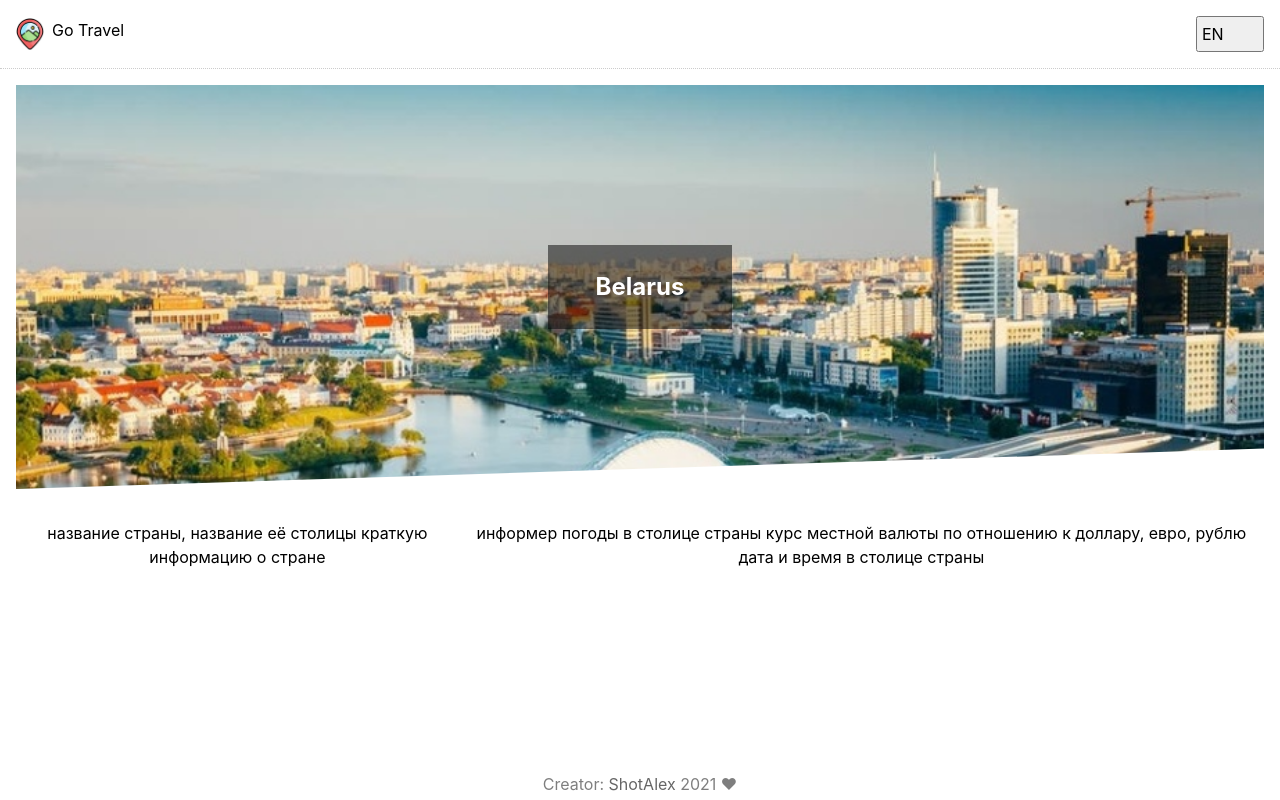
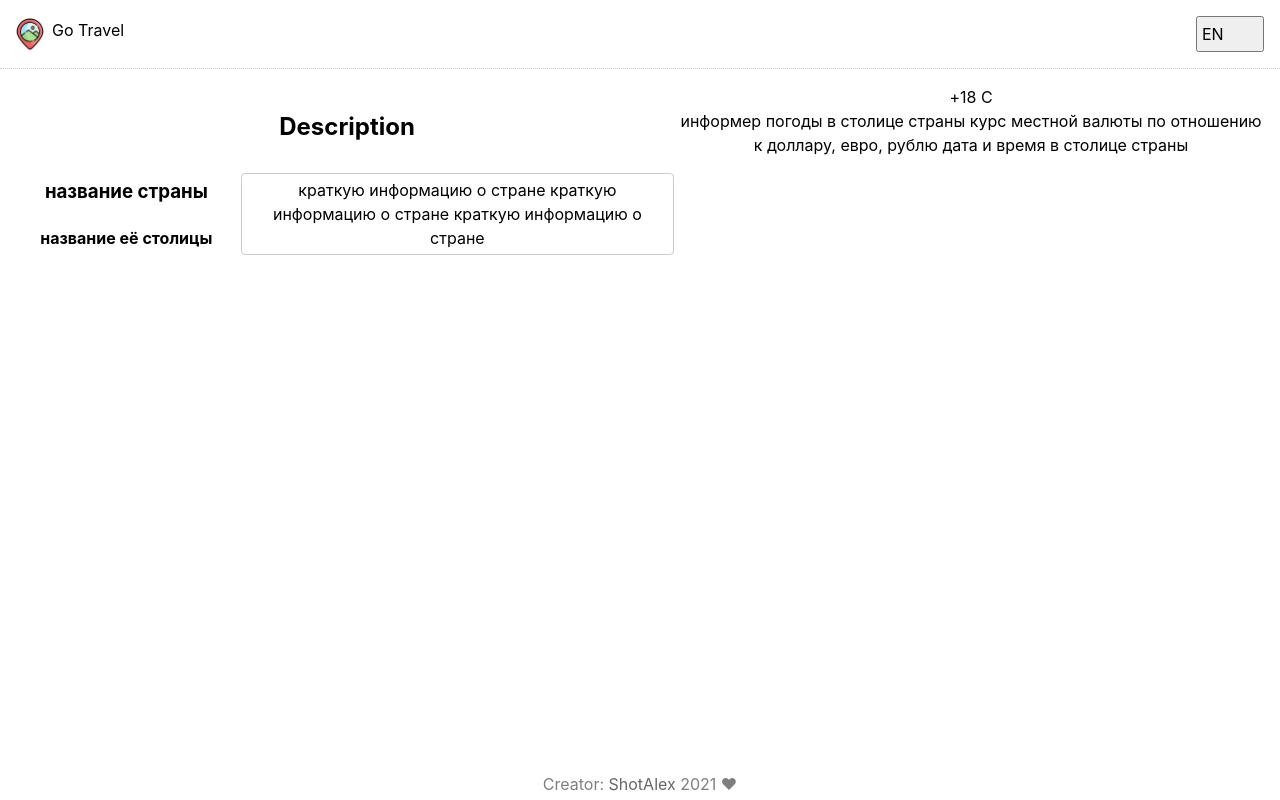
Before and after one commit to ShotAlex/travel-app, a React (Create React App) app: page /go in a window 1280 px wide. Built offline with nearby package versions, Linux system fonts and the light colour scheme.

Commit message:
feat: add basic description

```diff
--- a/src/components/Country/Country.jsx
+++ b/src/components/Country/Country.jsx
@@ -12,7 +12,7 @@ import Map from "./Map/Map";
 const Country = () => {
   return (
     <MainLayout>
-      <Present />
+      {/*<Present />*/}
 
       <article className={classes.description}>
         <Description />
--- a/src/components/Country/Description/Description.jsx
+++ b/src/components/Country/Description/Description.jsx
@@ -1,12 +1,19 @@
 import React from 'react';
-import classes from "../Country.module.scss";
+import classes from "./Description.module.scss";
 
 const Description = () => {
   return (
     <section className={classes.description}>
-      название страны,
-      название её столицы
-      краткую информацию о стране
+      <h2 className={classes.h2}>Description</h2>
+      <article className={classes.content}>
+        <h3 className={classes.country}>название страны</h3>
+        <h4 className={classes.capital}>название её столицы</h4>
+        <div className={classes.descr}>
+          краткую информацию о стране
+          краткую информацию о стране
+          краткую информацию о стране
+        </div>
+      </article>
     </section>
   );
 };
--- a/src/components/Country/Description/Description.module.scss
+++ b/src/components/Country/Description/Description.module.scss
@@ -0,0 +1,35 @@
+.description {
+
+}
+
+.h2 {
+  margin: 1em 0;
+}
+
+.content {
+  display: grid;
+  grid-template-columns: 1fr 2fr;
+  grid-template-areas:
+          "t d"
+          "s d";
+}
+
+.country {
+  grid-area: t;
+  align-self: center;
+}
+
+.capital {
+  grid-area: s;
+  align-self: center;
+}
+
+.descr {
+  grid-area: d;
+  max-height: 12em;
+  margin: .25em;
+  overflow-y: auto;
+  padding: .25em;
+  border-radius: .25em;
+  border: 1px solid var(--color-gray);
+}
--- a/src/components/Country/Gallery/Gallery.jsx
+++ b/src/components/Country/Gallery/Gallery.jsx
@@ -1,4 +1,5 @@
 import React from 'react';
+import classes from './Gallery.module.scss'
 
 const Gallery = () => {
   return (
--- a/src/components/Country/Map/Map.jsx
+++ b/src/components/Country/Map/Map.jsx
@@ -1,4 +1,5 @@
 import React from 'react';
+import classes from './Map.module.scss'
 
 
 const Map = () => {
--- a/src/components/Country/Video/Video.jsx
+++ b/src/components/Country/Video/Video.jsx
@@ -1,4 +1,5 @@
 import React from 'react';
+import classes from './Video.module.scss'
 
 
 const Video = () => {
--- a/src/components/Country/Widgets/Widgets.jsx
+++ b/src/components/Country/Widgets/Widgets.jsx
@@ -1,8 +1,12 @@
 import React from 'react';
+import classes from './Widgets.module.scss'
 
 const Widgets = () => {
   return (
     <aside>
+      <section className={classes.widget}>
+        +18 C
+      </section>
       информер погоды в столице страны
       курс местной валюты по отношению к доллару, евро, рублю
       дата и время в столице страны
--- a/src/components/Country/Widgets/Widgets.module.scss
+++ b/src/components/Country/Widgets/Widgets.module.scss
@@ -0,0 +1,7 @@
+.widgets {
+  max-width: 16em;
+}
+
+.widget {
+  width: 100%;
+}
```
